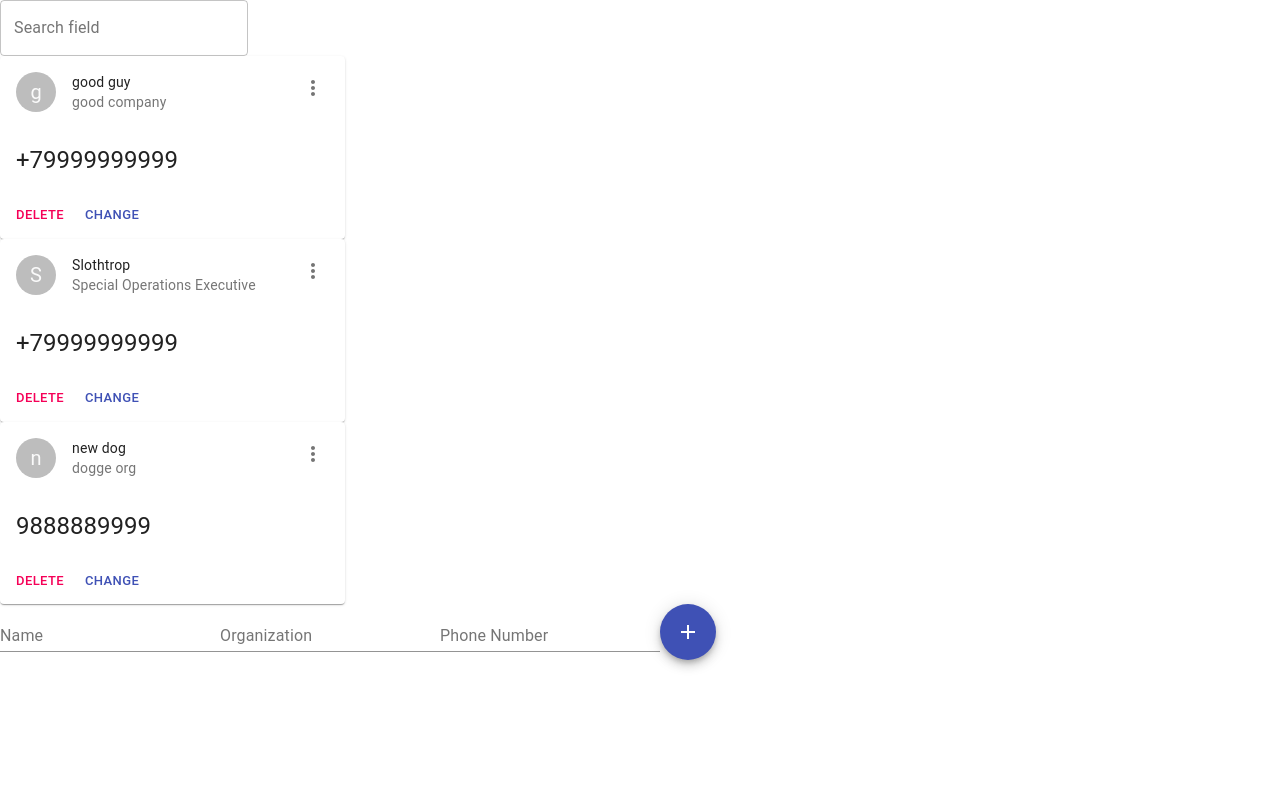
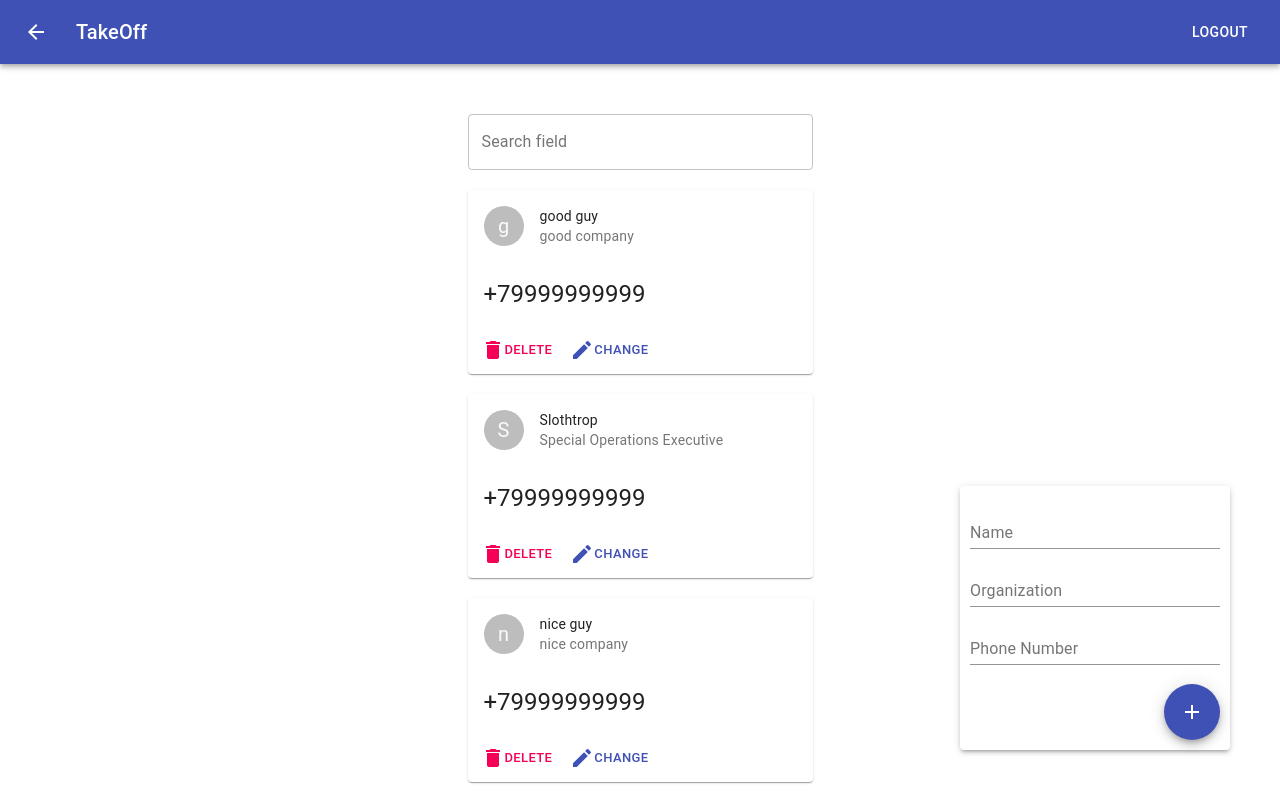
Before and after one commit to ivashchvlad/takeoff, a React (Create React App) app: page / in a window 1280 px wide. Shown: the top 800 px of the page. Built offline with nearby package versions, Linux system fonts and the light colour scheme; data requests are answered from the project's data file; sample sign-in values are in the browser's storage.

Commit message:
styles for contacts added

```diff
--- a/db.json
+++ b/db.json
@@ -25,6 +25,18 @@
       "phoneNumber": "+79999999999"
     },
     {
+      "id": "3",
+      "name": "nice guy",
+      "organization": "nice company",
+      "phoneNumber": "+79999999999"
+    },
+    {
+      "id": "4",
+      "name": "bad guy",
+      "organization": "bad company",
+      "phoneNumber": "+79999999666"
+    },
+    {
       "id": "uxSC7Fi",
       "name": "new dog",
       "organization": "dogge org",
--- a/src/AddContact.js
+++ b/src/AddContact.js
@@ -3,8 +3,38 @@ import contactsService from './contactsService'
 import Fab from '@material-ui/core/Fab'
 import AddIcon from '@material-ui/icons/Add'
 import TextField from '@material-ui/core/TextField'
+import Paper from '@material-ui/core/Paper'
+import { makeStyles } from '@material-ui/core/styles'
 
-export default function AddContact({update}) {
+const useStyles = makeStyles((theme) => ({
+    paper: {
+        position: 'fixed',
+        zIndex: 10,
+        bottom: 50,
+        right: 50,
+    },
+    form: {
+        position: 'reletive',
+        display: 'flex',
+        flexDirection: 'column',
+        justifyContent: 'flex-start',
+        width: 250,
+        maxHeight: 290,
+        padding: 10,
+        paddingBottom: 80
+    },
+    input: {
+        margin: '5px 0 5px 0',
+        width: '100%',
+    },
+    fab: {
+        position: 'absolute',
+        bottom: 10,
+        right: 10
+    }
+}));
+
+export default function AddContact({ update }) {
     const [name, setName] = useState('')
     const [nameError, setNameError] = useState('')
     const [organization, setOrganization] = useState('')
@@ -12,9 +42,11 @@ export default function AddContact({update}) {
     const [phoneNumber, setPhoneNumber] = useState('')
     const [phoneNumberError, setPhoneNumberError] = useState('')
 
+    const classes = useStyles();
+
     const handleClick = () => {
         if (!validate()) return;
-        contactsService.addContact({name, organization, phoneNumber}).then(res =>
+        contactsService.addContact({ name, organization, phoneNumber }).then(res =>
             update()
         )
         setName('')
@@ -24,44 +56,61 @@ export default function AddContact({update}) {
 
     const validate = () => {
         let valid = true;
-        if(!name) {
+        if (!name) {
             setNameError("Name can't be empty")
             valid = false
-        } else setNameError('')
-        if(!organization) {
+        } else if (name.length > 20) {
+            setNameError("Name should be less than 20 ch.")
+            valid = false
+        }else setNameError('')
+
+        if (!organization) {
             setOrganizationError("Organization can't be empty")
             valid = false
+        } else if (organization.length > 20) {
+            setOrganizationError("Org. should be less than 20 ch.")
+            valid = false
         } else setOrganizationError('')
-        if(!phoneNumber) {
+
+        if (!phoneNumber) {
             setPhoneNumberError("Phone nuber can't be empty")
+            valid = false
+        } else if (phoneNumber.length > 10) {
+            setPhoneNumberError("PhoneNumber be less than 10 ch.")
             valid = false
         } else setPhoneNumberError('')
         return valid
     }
 
     return (
-        <form noValidate autoComplete="off">
-            <TextField id="name" label="Name"
+        <Paper elevation={3} className={classes.paper}>
+            <form className={classes.form} noValidate autoComplete="off">
+                <TextField id="name" label="Name" className={classes.input}
                     value={name}
                     onChange={e => setName(e.target.value)}
-                error={nameError}
+                    error={!!nameError}
                     helperText={nameError}
                 />
-            <TextField id="organization" label="Organization"
+                <TextField id="organization" label="Organization" className={classes.input}
                     value={organization}
                     onChange={e => setOrganization(e.target.value)}
-                error={organizationError}
+                    error={!!organizationError}
                     helperText={organizationError}
                 />
-            <TextField id="phoneNumber" label="Phone Number"
+                <TextField id="phoneNumber" label="Phone Number" className={classes.input}
                     value={phoneNumber}
                     onChange={e => setPhoneNumber(e.target.value)}
-                error={phoneNumberError}
+                    error={!!phoneNumberError}
                     helperText={phoneNumberError}
                 />
-            <Fab color="primary" aria-label="add" onClick={handleClick}>
+                <Fab color="primary"
+                    className={classes.fab}
+                    aria-label="add"
+                    onClick={handleClick}
+                >
                     <AddIcon />
                 </Fab>
             </form>
+        </Paper>
     )
 }
--- a/src/App.js
+++ b/src/App.js
@@ -1,11 +1,13 @@
 import React from 'react';
 import { BrowserRouter as Router } from 'react-router-dom'
 import MainRouter from './MainRouter'
+import Navbar from './Navbar'
 import './App.css';
 
 function App() {
   return (
     <Router>
+      <Navbar/>
       <MainRouter />
   </Router>
   );
--- a/src/Contact.js
+++ b/src/Contact.js
@@ -6,17 +6,18 @@ import Card from '@material-ui/core/Card'
 import CardHeader from '@material-ui/core/CardHeader'
 import CardActions from '@material-ui/core/CardActions'
 import Button from '@material-ui/core/Button'
-import IconButton from '@material-ui/core/IconButton'
-import MoreVertIcon from '@material-ui/icons/MoreVert'
 import Avatar from '@material-ui/core/Avatar'
 import CardContent from '@material-ui/core/CardContent'
 import Typography from '@material-ui/core/Typography'
 import TextField from '@material-ui/core/TextField'
+import DeleteIcon from '@material-ui/icons/Delete'
+import EditIcon from '@material-ui/icons/Edit'
 
 const useStyles = makeStyles({
-    root: {
-        maxWidth: 345,
-    },
+    contact: {
+        width: 345,
+        marginBottom: 20
+    }
 });
 
 export default function Contact({ contact, update }) {
@@ -36,17 +37,12 @@ export default function Contact({ contact, update }) {
     }
 
     return (
-        <Card className={classes.root} key={contact.id}>
+        <Card className={classes.contact} key={contact.id}>
             <CardHeader
                 avatar={
-                    <Avatar aria-label="recipe" className={classes.avatar}>
+                    <Avatar aria-label="contact" className={classes.avatar} color="primary">
                         {contact.name[0]}
                     </Avatar>
-                }
-                action={
-                    <IconButton aria-label="settings">
-                        <MoreVertIcon />
-                    </IconButton>
                 }
                 title={contact.name}
                 subheader={contact.organization}
@@ -81,6 +77,7 @@ export default function Contact({ contact, update }) {
                         contactsService.deleteContact(contact.id).then(res => update())
                     }}
                 >
+                    <DeleteIcon />
                     delete
                 </Button>
                 <Button
@@ -88,6 +85,7 @@ export default function Contact({ contact, update }) {
                     color="primary"
                     onClick={handleChange}
                 >
+                    <EditIcon />
                     { changeMode? "save changes" : "change"}
                 </Button>
             </CardActions>
--- a/src/Contacts.js
+++ b/src/Contacts.js
@@ -4,6 +4,22 @@ import AddContact from './AddContact'
 import Contact from './Contact'
 
 import TextField from '@material-ui/core/TextField';
+
+import { makeStyles } from '@material-ui/core/styles'
+
+const useStyles = makeStyles((theme) => ({
+    contacts: {
+        position: 'relative',
+        display: 'flex',
+        flexDirection: 'column',
+        alignItems: 'center',
+        padding: 50,
+    },
+    search: {
+        width: 345,
+        marginBottom: 20,
+    }
+}));
 
 export default function Contacts() {
     const [contacts, setContacts] = useState([])
@@ -12,6 +28,8 @@ export default function Contacts() {
     useEffect(() => {
         update();
     }, [])
+
+    const classes = useStyles();
 
     const update = () => {
         contactsService.getContacts().then(res => setContacts(res))
@@ -28,13 +46,14 @@ export default function Contacts() {
     }
 
     return (
-        <div>
+        <div className={classes.contacts}>
             <TextField id="outlined-search" label="Search field" type="search"
+                className={classes.search}
                 variant="outlined"
                 value={search}
                 onChange={e => setSearch(e.target.value)}
             />
-            {contacts.length && contacts.filter(searchFilter).map(contact => (
+            {!!contacts.length && contacts.filter(searchFilter).map(contact => (
                 <Contact contact={contact} update={update} key={contact.id}/>
             ))}
             <AddContact update={update} />
--- a/src/Login.js
+++ b/src/Login.js
@@ -1,18 +1,16 @@
 import React, { useState } from 'react'
 import auth from './auth'
 //  MIU
-import Avatar from '@material-ui/core/Avatar';
-import Button from '@material-ui/core/Button';
-import CssBaseline from '@material-ui/core/CssBaseline';
-import TextField from '@material-ui/core/TextField';
-import FormControlLabel from '@material-ui/core/FormControlLabel';
-import Checkbox from '@material-ui/core/Checkbox';
-import Link from '@material-ui/core/Link';
-import Grid from '@material-ui/core/Grid';
-import LockOutlinedIcon from '@material-ui/icons/LockOutlined';
-import Typography from '@material-ui/core/Typography';
-import { makeStyles } from '@material-ui/core/styles';
-import Container from '@material-ui/core/Container';
+import Avatar from '@material-ui/core/Avatar'
+import Button from '@material-ui/core/Button'
+import CssBaseline from '@material-ui/core/CssBaseline'
+import TextField from '@material-ui/core/TextField'
+import Link from '@material-ui/core/Link'
+import Grid from '@material-ui/core/Grid'
+import LockOutlinedIcon from '@material-ui/icons/LockOutlined'
+import Typography from '@material-ui/core/Typography'
+import { makeStyles } from '@material-ui/core/styles'
+import Container from '@material-ui/core/Container'
 
 //  MIU styles
 const useStyles = makeStyles(theme => ({
@@ -109,10 +107,7 @@ function Login({ history }) {
                         value={password}
                         onChange={handleChange}
                     />
-                    <FormControlLabel
-                        control={<Checkbox value="remember" color="primary" />}
-                        label="Remember me"
-                    />
+
                     <Button
                         type="submit"
                         fullWidth
@@ -124,11 +119,6 @@ function Login({ history }) {
                         {auth.isLoggedIn() ?  'Log out' : 'Sign In'}
                     </Button>
                     <Grid container>
-                        <Grid item xs>
-                            <Link href="#" variant="body2">
-                                Forgot password?
-                                </Link>
-                        </Grid>
                         <Grid item>
                             <Link href="/signup" variant="body2">
                                 {"Don't have an account? Sign Up"}
--- /dev/null
+++ b/src/Navbar.js
@@ -0,0 +1,61 @@
+import React from 'react'
+import auth from './auth'
+//MUI staff
+import { createStyles, makeStyles } from '@material-ui/core/styles'
+import AppBar from '@material-ui/core/AppBar'
+import Toolbar from '@material-ui/core/Toolbar'
+import Typography from '@material-ui/core/Typography'
+import Button from '@material-ui/core/Button'
+import IconButton from '@material-ui/core/IconButton'
+import ArrowBackIcon from '@material-ui/icons/ArrowBack'
+import { useHistory } from "react-router-dom"
+
+const useStyles = makeStyles(theme =>
+    createStyles({
+        root: {
+            flexGrow: 1,
+        },
+        menuButton: {
+            marginRight: theme.spacing(2),
+        },
+        title: {
+            flexGrow: 1,
+        },
+    }));
+
+function Navbar() {
+    const classes = useStyles({});
+    const history = useHistory();
+
+    const handleGoBack = (e) => {
+        e.preventDefault();
+        history.goBack();
+    }
+
+    const handleLogin = (e) => {
+        e.preventDefault();
+        if (!auth.isLoggedIn()) {
+            auth.logout();
+            history.push('/');
+        } else history.push('/login');
+    }
+
+    return (
+        <div className={classes.root}>
+            <AppBar position="static">
+                <Toolbar>
+                    <IconButton edge="start" className={classes.menuButton} color="inherit" aria-label="menu" onClick={handleGoBack}>
+                        <ArrowBackIcon />
+                    </IconButton>
+                    <Typography variant="h6" className={classes.title}>
+                        TakeOff
+
+                    </Typography>
+                    <Button color="inherit" onClick={handleLogin}>{auth.isLoggedIn() ? 'Logout' : 'Login'}</Button>
+                </Toolbar>
+            </AppBar>
+        </div>
+    )
+}
+
+export default Navbar;
--- a/src/SignUp.js
+++ b/src/SignUp.js
@@ -5,8 +5,6 @@ import Avatar from '@material-ui/core/Avatar'
 import Button from '@material-ui/core/Button'
 import CssBaseline from '@material-ui/core/CssBaseline'
 import TextField from '@material-ui/core/TextField'
-import FormControlLabel from '@material-ui/core/FormControlLabel'
-import Checkbox from '@material-ui/core/Checkbox'
 import Link from '@material-ui/core/Link'
 import Grid from '@material-ui/core/Grid'
 import LockOutlinedIcon from '@material-ui/icons/LockOutlined'
@@ -152,12 +150,6 @@ export function SignUp({ history }) {
                                 onChange={handleOnChange}
                             />
                         </Grid>
-                        <Grid item xs={12}>
-                            <FormControlLabel
-                                control={<Checkbox value="allowExtraEmails" color="primary" />}
-                                label="I want to receive inspiration, marketing promotions and updates via email."
-                            />
-                        </Grid>
                     </Grid>
                     <Typography component="h5" variant="h6" color="secondary">
                         {errors && errors.message}
```
Also changed, not shown: src/ContactInputForm.js (added, +78 -0 lines), src/contactsService.js (+12 -4 lines). Lines whose indentation alone changed are shown as unchanged.
